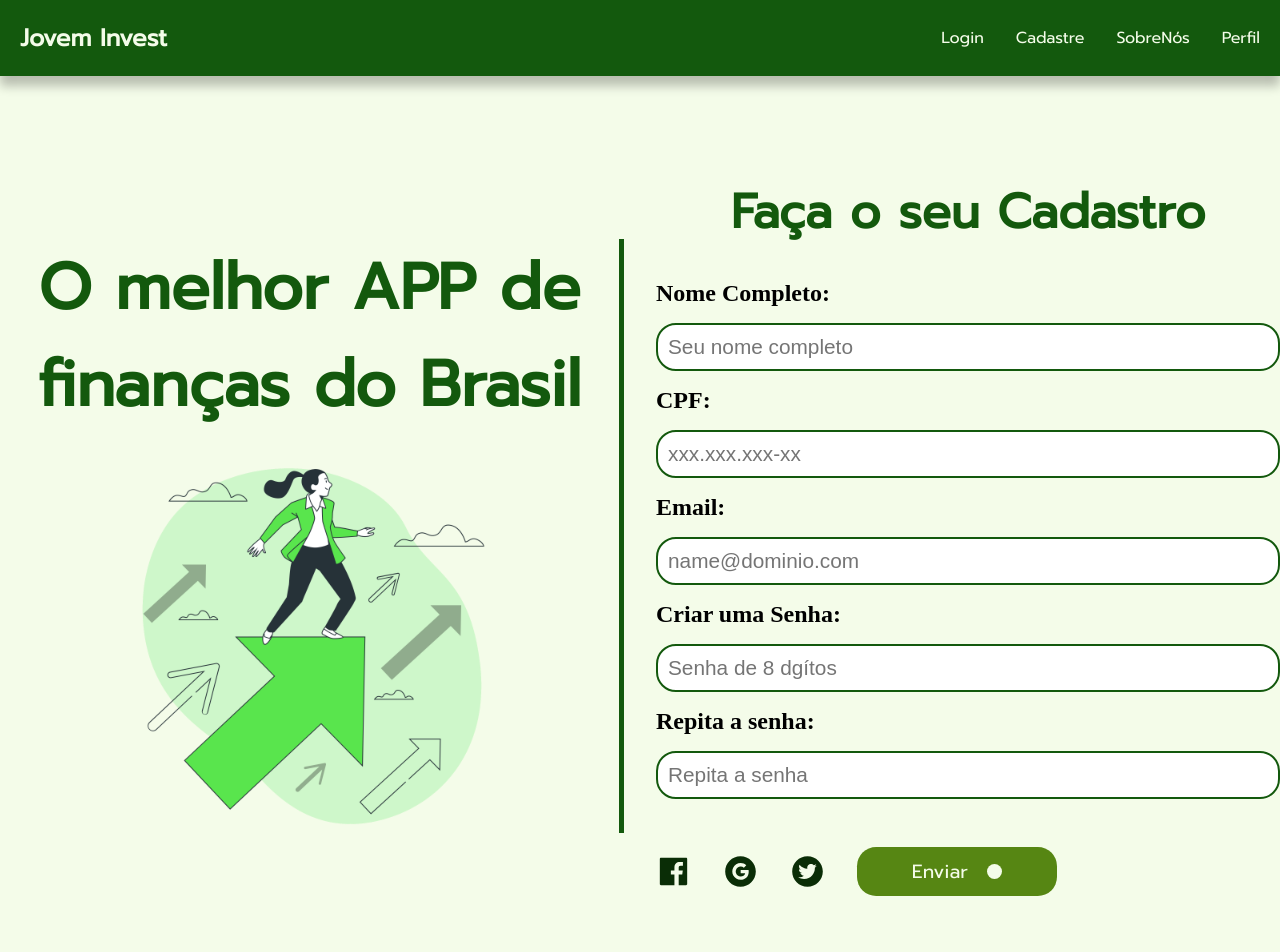
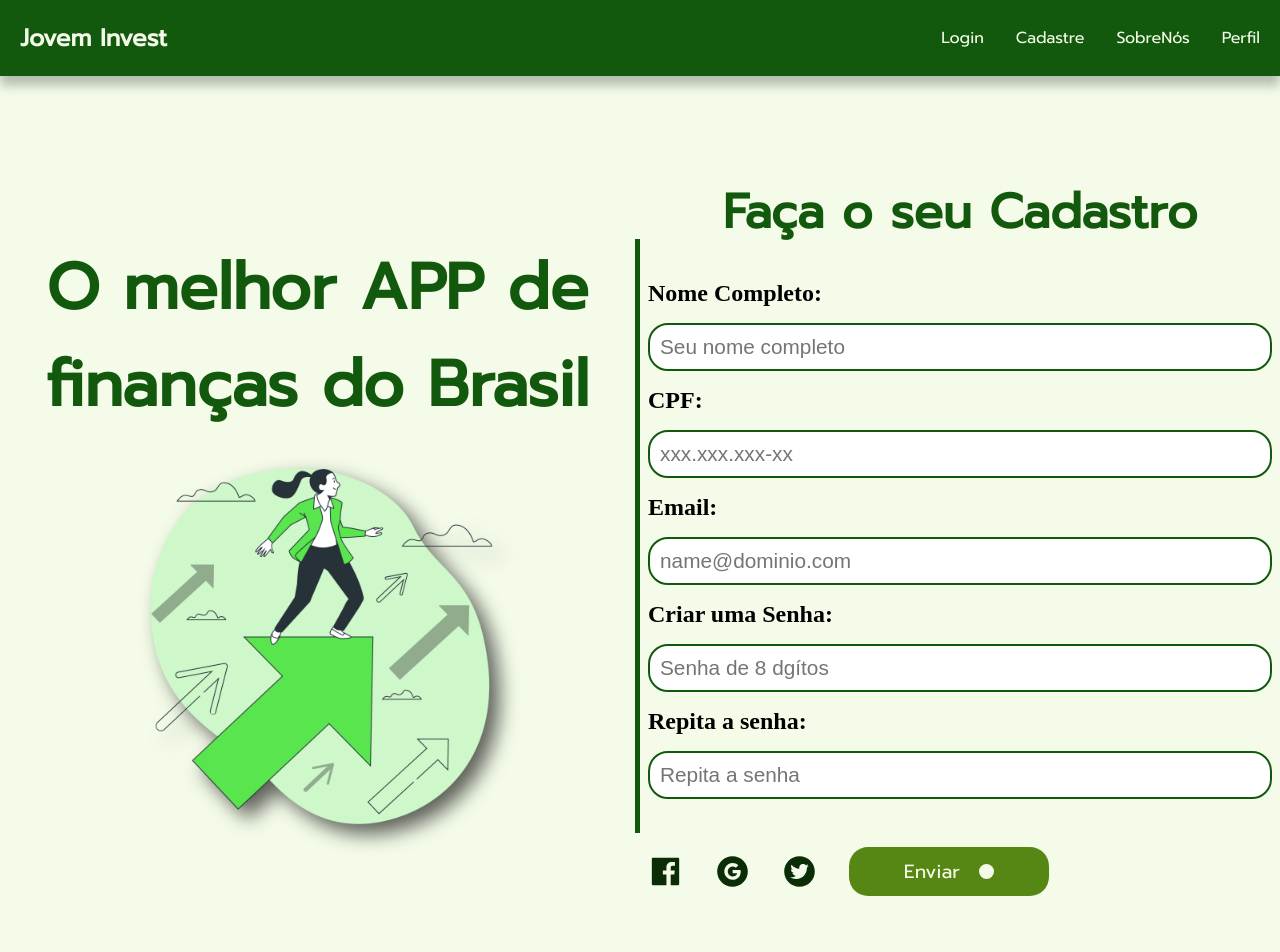
Before and after one commit to Arttutu/Jovem-Invest, a React (Create React App) app: page / in a window 1280 px wide. Shown: the top 952 px of the page. Built offline with nearby package versions, Linux system fonts and the light colour scheme; the HTML template or start-up script is replaced by a standard one.

Commit message:
testando o drop shadow

```diff
--- a/src/Components/Banner/index.jsx
+++ b/src/Components/Banner/index.jsx
@@ -11,8 +11,6 @@
     margin: 100px 0px;
     display: flex;
     align-items: center;
-
-    gap:2em;
     @media (max-width:768px){
         flex-direction: column;
     }
--- a/src/Components/CaixaFormulario/index.jsx
+++ b/src/Components/CaixaFormulario/index.jsx
@@ -2,6 +2,7 @@
 import { styled } from 'styled-components'
 import { Titulo } from '../UI'
 import Formulario from '../Formulario'
+import { VerdeEscuro2 } from '../UI/variaveis'
 
 
 const BoxForm = styled.section`
--- a/src/Components/SobreNos/index.jsx
+++ b/src/Components/SobreNos/index.jsx
@@ -35,6 +35,7 @@
     justify-content: center;
     margin: 0 auto;
     max-width: 50%;
+
     @media (max-width:769px){
       max-width: 100%;
     }
--- a/src/Components/UI/index.jsx
+++ b/src/Components/UI/index.jsx
@@ -62,6 +62,7 @@
 export const Imagem = styled.img `
     max-width: ${({sobre}) => (sobre ? "600px" : "400px")};
     height: auto;
+    filter:drop-shadow(10px 10px 10px #000000a0);
    @media (max-width:768px){
     max-width: ${({sobre}) => (sobre ? "300px" : "350px")};
    }
```
